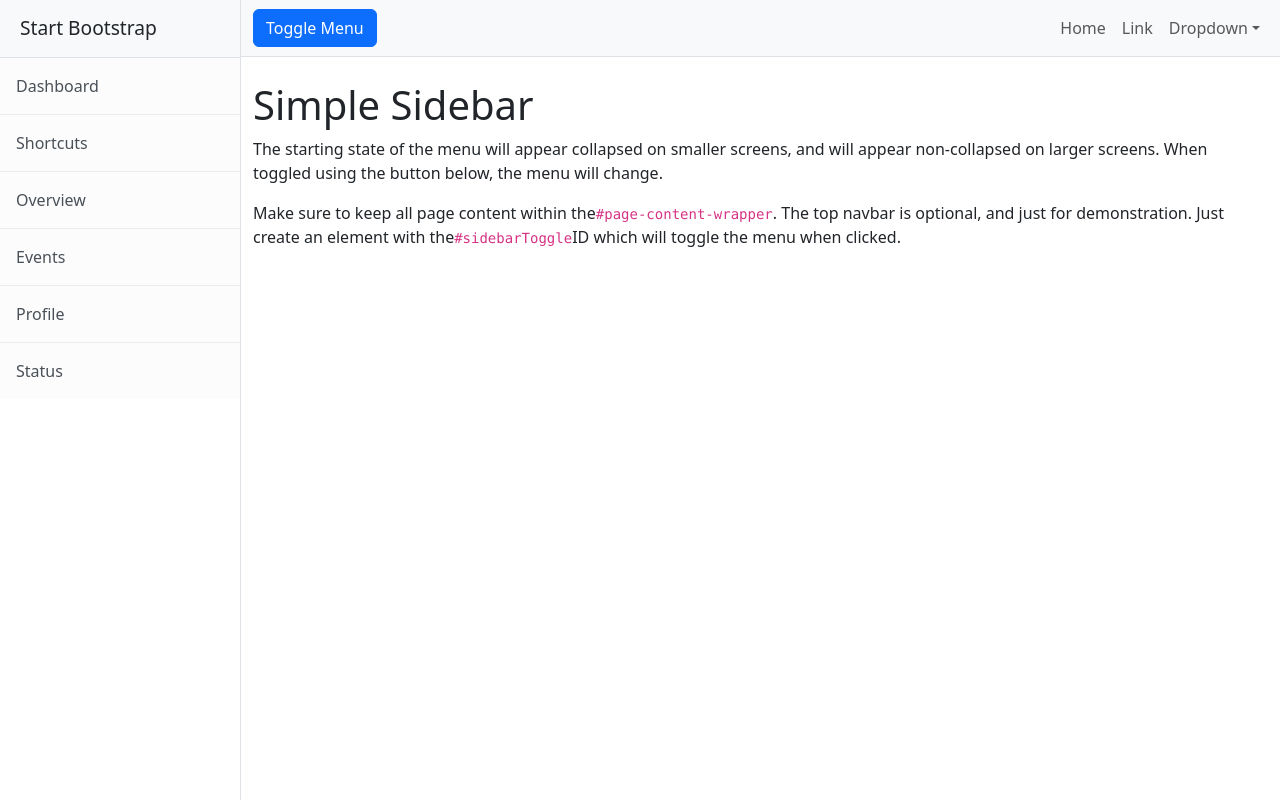
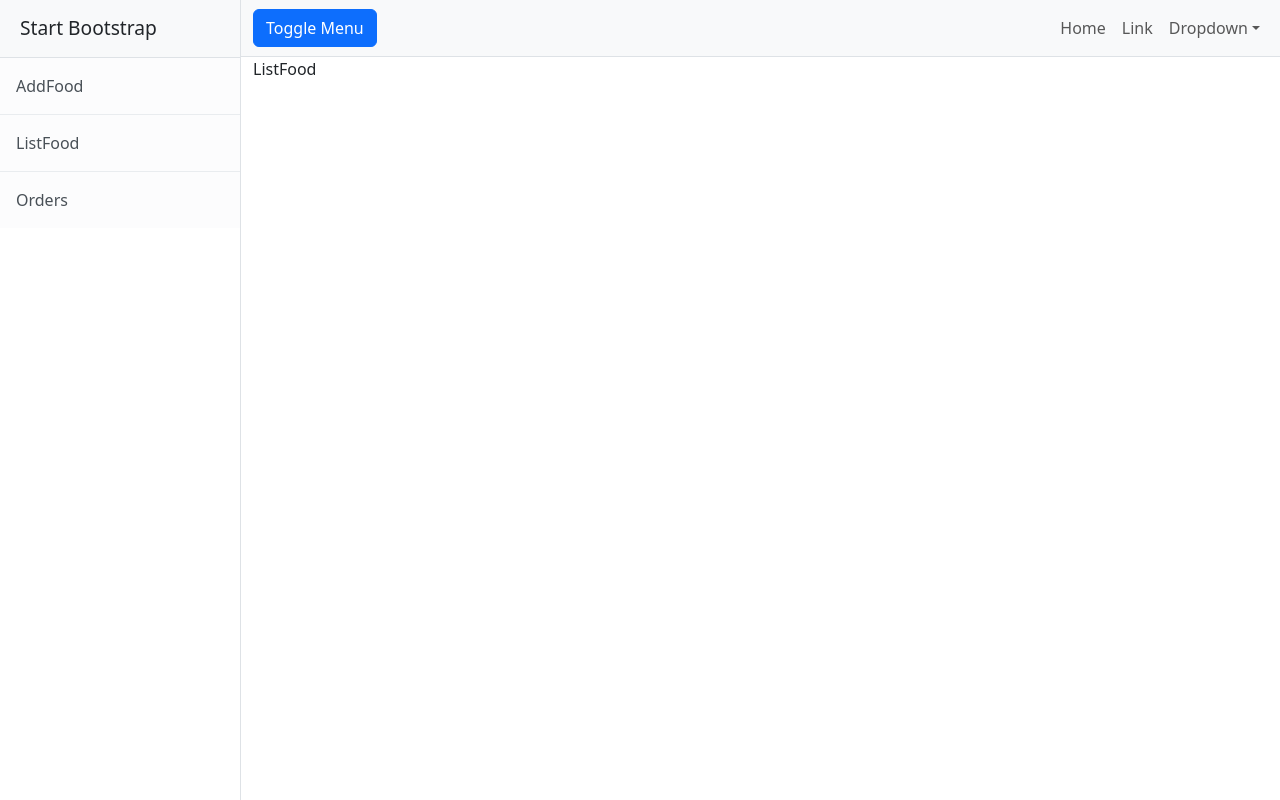
Before and after one commit to Ynacif31/foods-api, a React (Vite) app in the folder adminpainel/: page / in a window 1280 px wide. Built offline with nearby package versions, Linux system fonts and the light colour scheme.

Commit message:
feat: Sidebar started

```diff
--- a/adminpainel/src/App.jsx
+++ b/adminpainel/src/App.jsx
@@ -1,55 +1,28 @@
 import React from 'react';
+import { Route, Routes } from 'react-router-dom';
+import ListFood from './pages/ListFood/ListFood';
+import Sidebar from './components/Sidebar/Sidebar';
+import AddFood from './pages/AddFood/AddFood';
+import Menubar from './components/Menubar/Menubar';
+import Orders from './pages/Orders/Orders';
 
 const App = () => {
   return (
     <div className="d-flex" id="wrapper">
-    <div className="border-end bg-white" id="sidebar-wrapper">
-        <div className="sidebar-heading border-bottom bg-light">Start Bootstrap</div>
-        <div className="list-group list-group-flush">
-            <a className="list-group-item list-group-item-action list-group-item-light p-3" href="#!">Dashboard</a>
-            <a className="list-group-item list-group-item-action list-group-item-light p-3" href="#!">Shortcuts</a>
-            <a className="list-group-item list-group-item-action list-group-item-light p-3" href="#!">Overview</a>
-            <a className="list-group-item list-group-item-action list-group-item-light p-3" href="#!">Events</a>
-            <a className="list-group-item list-group-item-action list-group-item-light p-3" href="#!">Profile</a>
-            <a className="list-group-item list-group-item-action list-group-item-light p-3" href="#!">Status</a>
+      <Sidebar />
+      <div id="page-content-wrapper">
+        <Menubar />
+        <div className="container-fluid">
+          <Routes>
+            <Route path='/add' element={<AddFood />} />
+            <Route path='/list-food' element={<ListFood />} />
+            <Route path='/orders' element={<Orders />} />
+            <Route path='/' element={<ListFood />} />
+          </Routes>
         </div>
+      </div>
     </div>
-    <div id="page-content-wrapper">
-        <nav className="navbar navbar-expand-lg navbar-light bg-light border-bottom">
-            <div className="container-fluid">
-                <button className="btn btn-primary" id="sidebarToggle">Toggle Menu</button>
-                <button className="navbar-toggler" type="button" data-bs-toggle="collapse" data-bs-target="#navbarSupportedContent" aria-controls="navbarSupportedContent" aria-expanded="false" aria-label="Toggle navigation"><span className="navbar-toggler-icon"></span></button>
-                <div className="collapse navbar-collapse" id="navbarSupportedContent">
-                    <ul className="navbar-nav ms-auto mt-2 mt-lg-0">
-                        <li className="nav-item active"><a className="nav-link" href="#!">Home</a></li>
-                        <li className="nav-item"><a className="nav-link" href="#!">Link</a></li>
-                        <li className="nav-item dropdown">
-                            <a className="nav-link dropdown-toggle" id="navbarDropdown" href="#" role="button" data-bs-toggle="dropdown" aria-haspopup="true" aria-expanded="false">Dropdown</a>
-                            <div className="dropdown-menu dropdown-menu-end" aria-labelledby="navbarDropdown">
-                                <a className="dropdown-item" href="#!">Action</a>
-                                <a className="dropdown-item" href="#!">Another action</a>
-                                <div className="dropdown-divider"></div>
-                                <a className="dropdown-item" href="#!">Something else here</a>
-                            </div>
-                        </li>
-                    </ul>
-                </div>
-            </div>
-        </nav>
-        <div className="container-fluid">
-            <h1 className="mt-4">Simple Sidebar</h1>
-            <p>The starting state of the menu will appear collapsed on smaller screens, and will appear non-collapsed on larger screens. When toggled using the button below, the menu will change.</p>
-            <p>
-                Make sure to keep all page content within the
-                <code>#page-content-wrapper</code>
-                . The top navbar is optional, and just for demonstration. Just create an element with the
-                <code>#sidebarToggle</code>
-                ID which will toggle the menu when clicked.
-            </p>
-        </div>
-    </div>
-</div>
-  )
-}
+  );
+};
 
 export default App;
--- /dev/null
+++ b/adminpainel/src/assets/assets.js
@@ -0,0 +1,5 @@
+import logo from './logo.png';
+
+export const assets = [
+    logo
+];
--- /dev/null
+++ b/adminpainel/src/components/Menubar/Menubar.jsx
@@ -0,0 +1,29 @@
+import React from 'react';
+
+const Menubar = () => {
+return (
+    <nav className="navbar navbar-expand-lg navbar-light bg-light border-bottom">
+    <div className="container-fluid">
+        <button className="btn btn-primary" id="sidebarToggle">Toggle Menu</button>
+        <button className="navbar-toggler" type="button" data-bs-toggle="collapse" data-bs-target="#navbarSupportedContent" aria-controls="navbarSupportedContent" aria-expanded="false" aria-label="Toggle navigation"><span className="navbar-toggler-icon"></span></button>
+        <div className="collapse navbar-collapse" id="navbarSupportedContent">
+            <ul className="navbar-nav ms-auto mt-2 mt-lg-0">
+                <li className="nav-item active"><a className="nav-link" href="#!">Home</a></li>
+                <li className="nav-item"><a className="nav-link" href="#!">Link</a></li>
+                <li className="nav-item dropdown">
+                    <a className="nav-link dropdown-toggle" id="navbarDropdown" href="#" role="button" data-bs-toggle="dropdown" aria-haspopup="true" aria-expanded="false">Dropdown</a>
+                    <div className="dropdown-menu dropdown-menu-end" aria-labelledby="navbarDropdown">
+                        <a className="dropdown-item" href="#!">Action</a>
+                        <a className="dropdown-item" href="#!">Another action</a>
+                        <div className="dropdown-divider"></div>
+                        <a className="dropdown-item" href="#!">Something else here</a>
+                    </div>
+                </li>
+            </ul>
+        </div>
+    </div>
+</nav>
+)
+}
+
+export default Menubar;
--- /dev/null
+++ b/adminpainel/src/components/Sidebar/Sidebar.jsx
@@ -0,0 +1,17 @@
+import React from 'react';
+import { Link } from 'react-router-dom';
+
+const Sidebar = () => {
+return (
+    <div className="border-end bg-white" id="sidebar-wrapper">
+    <div className="sidebar-heading border-bottom bg-light">Start Bootstrap</div>
+    <div className="list-group list-group-flush">
+    <Link className="list-group-item list-group-item-action list-group-item-light p-3" to="/add">AddFood</Link>
+    <Link className="list-group-item list-group-item-action list-group-item-light p-3" to="/list-food">ListFood</Link>
+    <Link className="list-group-item list-group-item-action list-group-item-light p-3" to="/orders">Orders</Link>
+    </div>
+</div>
+)
+}
+
+export default Sidebar;
--- a/adminpainel/src/main.jsx
+++ b/adminpainel/src/main.jsx
@@ -4,7 +4,9 @@ import App from './App.jsx'
 import 'bootstrap/dist/css/bootstrap.css';
 import 'bootstrap/dist/js/bootstrap.bundle.js';
 import 'bootstrap-icons/font/bootstrap-icons.css';
-
+import { BrowserRouter } from 'react-router-dom'
 createRoot(document.getElementById('root')).render(
-    <App />
+    <BrowserRouter>
+        <App />
+    </BrowserRouter>
 )
--- /dev/null
+++ b/adminpainel/src/pages/AddFood/AddFood.jsx
@@ -0,0 +1,9 @@
+import React from 'react';
+
+const AddFood = () => {
+  return (
+    <div>AddFood</div>
+  )
+}
+
+export default AddFood;
--- /dev/null
+++ b/adminpainel/src/pages/ListFood/ListFood.jsx
@@ -0,0 +1,9 @@
+import React from 'react';
+
+const ListFood = () => {
+  return (
+    <div>ListFood</div>
+  )
+}
+
+export default ListFood;
--- /dev/null
+++ b/adminpainel/src/pages/Orders/Orders.jsx
@@ -0,0 +1,9 @@
+import React from 'react';
+
+const Orders = () => {
+  return (
+    <div>Orders</div>
+  )
+}
+
+export default Orders;
```
Also changed, not shown: adminpainel/src/assets/logo.jpg (added).
